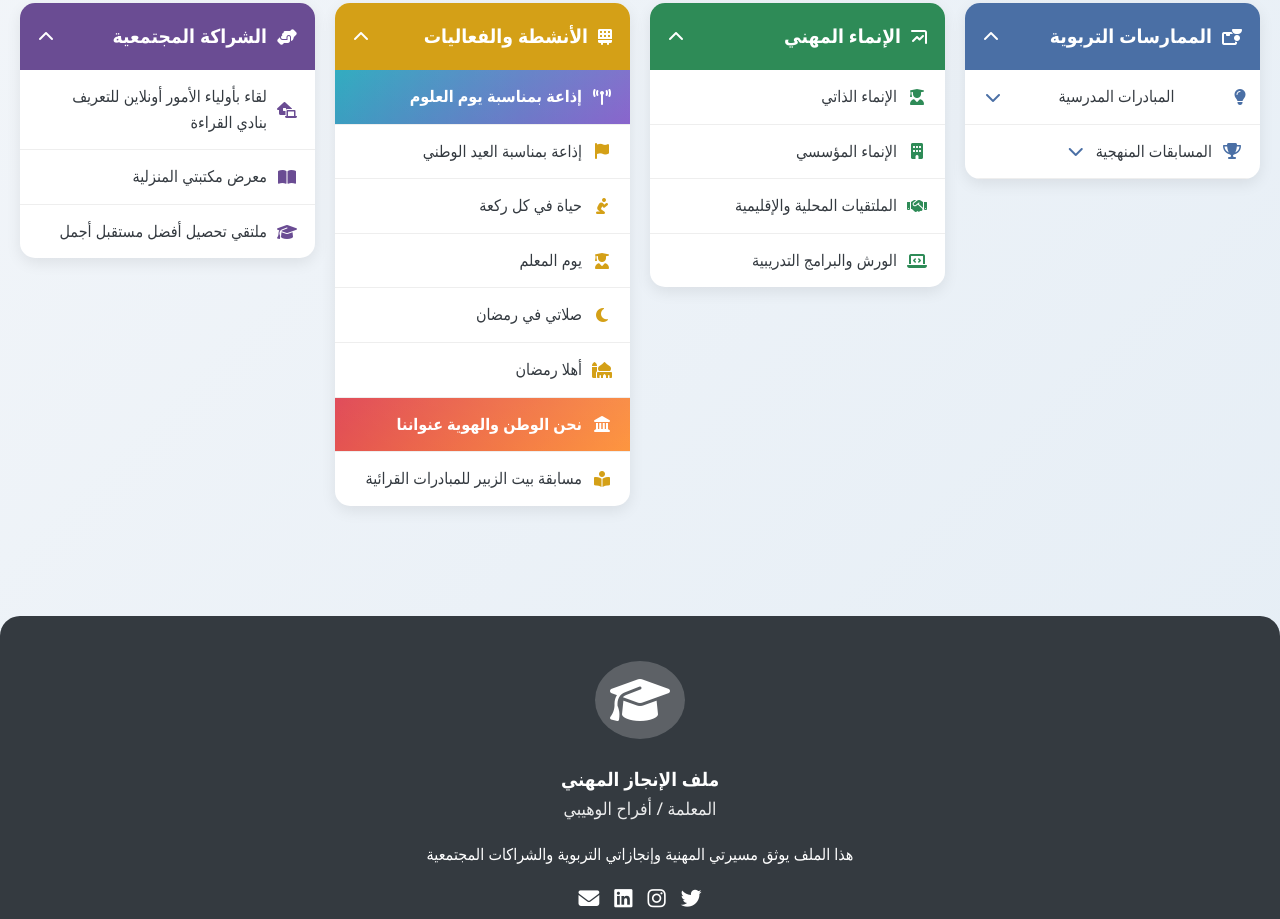
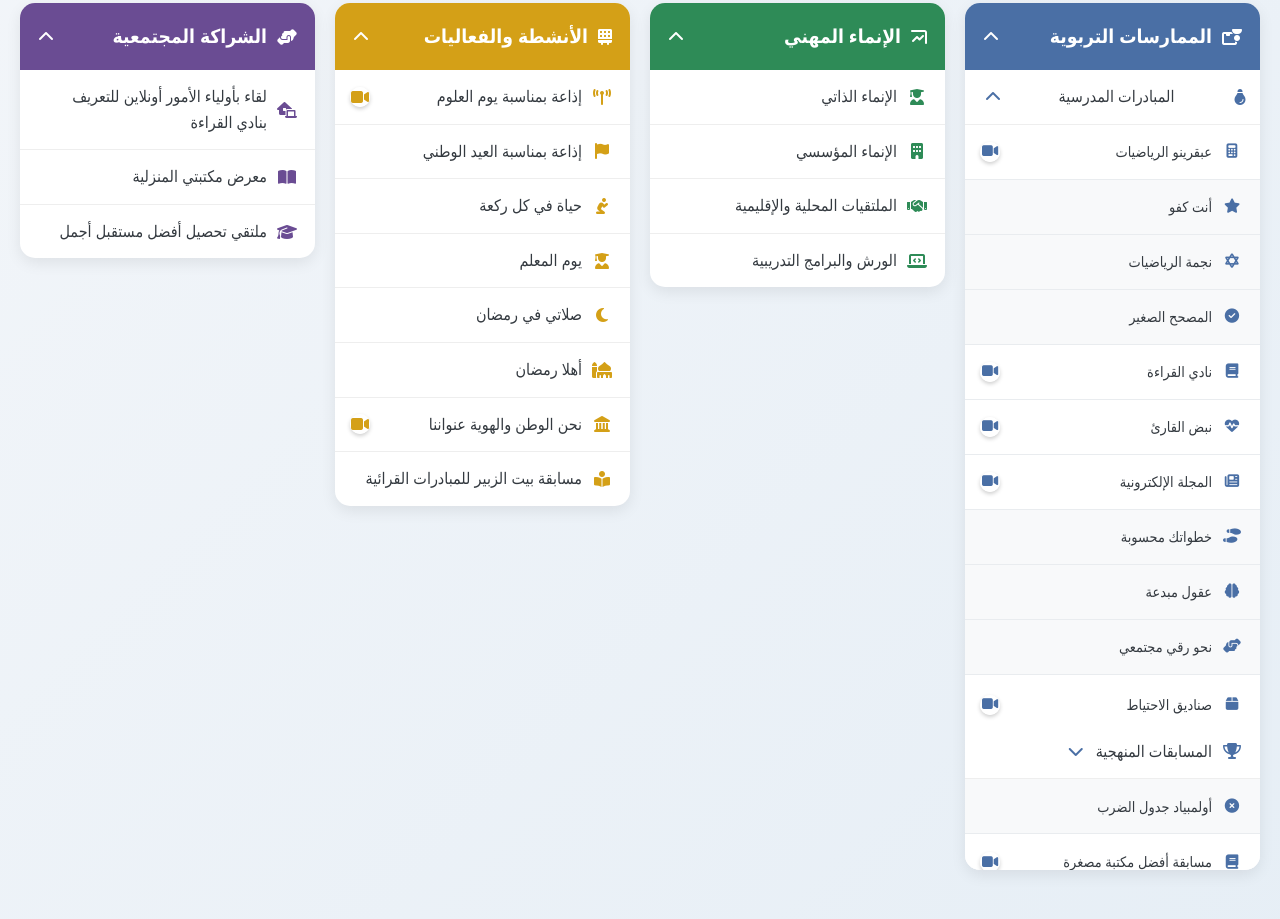
Before and after one commit to t-m3/afrah, a plain HTML site: page index.html in a window 1280 px wide. Shown: the part 652-1571 px from the top of the page. Drawn offline with Linux system fonts and the light colour scheme.

Commit message:
Update index.html

```diff
--- a/index.html
+++ b/index.html
@@ -52,6 +52,7 @@
             margin-bottom: 30px;
             position: relative;
             overflow: hidden;
+            z-index: 10;
         }
 
         /* رموز الرياضيات المتحركة في الخلفية العلوية */
@@ -220,6 +221,8 @@
             margin: 30px 0;
             flex-wrap: wrap;
             justify-content: center;
+            position: relative;
+            z-index: 5;
         }
 
         .dropdown-column {
@@ -235,6 +238,8 @@
             box-shadow: 0 5px 15px rgba(0, 0, 0, 0.08);
             transition: transform 0.3s ease, box-shadow 0.3s ease;
             margin-bottom: 20px;
+            position: relative;
+            z-index: 5;
         }
 
         .dropdown:hover {
@@ -285,10 +290,12 @@
             max-height: 0;
             overflow: hidden;
             transition: max-height 0.5s ease;
+            position: relative;
+            z-index: 6;
         }
 
         .dropdown.active .dropdown-content {
-            max-height: 600px;
+            max-height: 800px;
         }
 
         .dropdown.active .dropdown-header i {
@@ -303,6 +310,8 @@
             gap: 10px;
             transition: background 0.2s ease;
             cursor: pointer;
+            position: relative;
+            z-index: 6;
         }
 
         .dropdown-item:last-child {
@@ -512,11 +521,11 @@
         }
 
         .initiatives-dropdown.active {
-            max-height: 500px;
+            max-height: 600px;
         }
 
         .initiative-item {
-            padding: 12px 18px 12px 40px;
+            padding: 14px 18px 14px 40px;
             border-bottom: 1px solid #e9ecef;
             display: flex;
             align-items: center;
@@ -524,6 +533,7 @@
             transition: background 0.2s ease;
             font-size: 0.9rem;
             cursor: pointer;
+            min-height: 55px;
         }
 
         .initiative-item:last-child {
@@ -566,11 +576,11 @@
         }
 
         .competitions-dropdown.active {
-            max-height: 200px;
+            max-height: 150px;
         }
 
         .competition-item {
-            padding: 12px 18px 12px 40px;
+            padding: 14px 18px 14px 40px;
             border-bottom: 1px solid #e9ecef;
             display: flex;
             align-items: center;
@@ -578,6 +588,7 @@
             transition: background 0.2s ease;
             font-size: 0.9rem;
             cursor: pointer;
+            min-height: 55px;
         }
 
         .competition-item:last-child {
@@ -595,144 +606,75 @@
             color: var(--practices);
         }
 
-        /* أنماط خاصة للعناصر التفاعلية */
-        .electronic-magazine {
-            background: linear-gradient(135deg, #ff7e5f 0%, #feb47b 100%);
-            color: white;
+        /* أيقونة الفيديو للعناصر المرتبطة بفيديو */
+        .video-item {
             position: relative;
-            overflow: hidden;
         }
 
-        .electronic-magazine::before {
-            content: '';
+        .video-icon {
             position: absolute;
-            top: 0;
-            left: 0;
-            right: 0;
-            bottom: 0;
-            background: linear-gradient(45deg, rgba(255,255,255,0.1) 0%, rgba(255,255,255,0.2) 100%);
-            z-index: 0;
+            left: 15px;
+            top: 50%;
+            transform: translateY(-50%);
+            color: #ff4444;
+            font-size: 0.8rem;
+            background: rgba(255, 255, 255, 0.9);
+            border-radius: 50%;
+            width: 20px;
+            height: 20px;
+            display: flex;
+            align-items: center;
+            justify-content: center;
+            box-shadow: 0 2px 4px rgba(0,0,0,0.2);
+        }
+
+        /* إصلاح مشكلة الصندوق الاحتياطي */
+        .reserve-box {
+            background: white;
+            color: var(--dark);
+            position: relative;
+            overflow: visible !important;
+            padding: 16px 18px !important;
+            min-height: 60px;
+            display: flex;
+            align-items: center;
+            line-height: 1.4;
+            z-index: 7;
+        }
+
+        .math-genius {
+            background: white;
+            color: var(--dark);
+        }
+
+        .reading-club {
+            background: white;
+            color: var(--dark);
+        }
+
+        .reader-pulse {
+            background: white;
+            color: var(--dark);
+        }
+
+        .electronic-magazine {
+            background: white;
+            color: var(--dark);
         }
 
         .library-competition {
-            background: linear-gradient(135deg, #6a4c93 0%, #8b6cb3 100%);
-            color: white;
-            position: relative;
-            overflow: hidden;
-        }
-
-        .library-competition::before {
-            content: '';
-            position: absolute;
-            top: 0;
-            left: 0;
-            right: 0;
-            bottom: 0;
-            background: linear-gradient(45deg, rgba(255,255,255,0.1) 0%, rgba(255,255,255,0.2) 100%);
-            z-index: 0;
-        }
-
-        .reserve-box {
-            background: linear-gradient(135deg, #28a745 0%, #20c997 100%);
-            color: white;
-            position: relative;
-            overflow: hidden;
-        }
-
-        .reserve-box::before {
-            content: '';
-            position: absolute;
-            top: 0;
-            left: 0;
-            right: 0;
-            bottom: 0;
-            background: linear-gradient(45deg, rgba(255,255,255,0.1) 0%, rgba(255,255,255,0.2) 100%);
-            z-index: 0;
+            background: white;
+            color: var(--dark);
         }
 
         .science-broadcast {
-            background: linear-gradient(135deg, #17a2b8 0%, #6f42c1 100%);
-            color: white;
-            position: relative;
-            overflow: hidden;
-        }
-
-        .science-broadcast::before {
-            content: '';
-            position: absolute;
-            top: 0;
-            left: 0;
-            right: 0;
-            bottom: 0;
-            background: linear-gradient(45deg, rgba(255,255,255,0.1) 0%, rgba(255,255,255,0.2) 100%);
-            z-index: 0;
-        }
-
-        .reader-pulse {
-            background: linear-gradient(135deg, #e83e8c 0%, #fd7e14 100%);
-            color: white;
-            position: relative;
-            overflow: hidden;
-        }
-
-        .reader-pulse::before {
-            content: '';
-            position: absolute;
-            top: 0;
-            left: 0;
-            right: 0;
-            bottom: 0;
-            background: linear-gradient(45deg, rgba(255,255,255,0.1) 0%, rgba(255,255,255,0.2) 100%);
-            z-index: 0;
-        }
-
-        .reading-club {
-            background: linear-gradient(135deg, #6610f2 0%, #6f42c1 100%);
-            color: white;
-            position: relative;
-            overflow: hidden;
-        }
-
-        .reading-club::before {
-            content: '';
-            position: absolute;
-            top: 0;
-            left: 0;
-            right: 0;
-            bottom: 0;
-            background: linear-gradient(45deg, rgba(255,255,255,0.1) 0%, rgba(255,255,255,0.2) 100%);
-            z-index: 0;
+            background: white;
+            color: var(--dark);
         }
 
         .national-identity {
-            background: linear-gradient(135deg, #dc3545 0%, #fd7e14 100%);
-            color: white;
-            position: relative;
-            overflow: hidden;
-        }
-
-        .national-identity::before {
-            content: '';
-            position: absolute;
-            top: 0;
-            left: 0;
-            right: 0;
-            bottom: 0;
-            background: linear-gradient(45deg, rgba(255,255,255,0.1) 0%, rgba(255,255,255,0.2) 100%);
-            z-index: 0;
-        }
-
-        /* نمط عام للعناصر التفاعلية */
-        .interactive-item i {
-            color: white !important;
-            z-index: 1;
-            position: relative;
-        }
-
-        .interactive-item span {
-            z-index: 1;
-            position: relative;
-            font-weight: bold;
+            background: white;
+            color: var(--dark);
         }
     </style>
 </head>
@@ -787,10 +729,13 @@
                             <span>المبادرات المدرسية</span>
                             <i class="fas fa-chevron-down"></i>
                         </div>
-                        <div class="initiatives-dropdown">
-                            <div class="initiative-item">
+                        <div class="initiatives-dropdown active">
+                            <div class="initiative-item math-genius video-item interactive-item" onclick="openMathGenius()">
                                 <i class="fas fa-calculator"></i>
-                                <span>عبقريو الرياضيات</span>
+                                <span>عبقرينو الرياضيات</span>
+                                <div class="video-icon">
+                                    <i class="fas fa-video"></i>
+                                </div>
                             </div>
                             <div class="initiative-item">
                                 <i class="fas fa-star"></i>
@@ -804,17 +749,26 @@
                                 <i class="fas fa-check-circle"></i>
                                 <span>المصحح الصغير</span>
                             </div>
-                            <div class="initiative-item reading-club interactive-item" onclick="openReadingClub()">
+                            <div class="initiative-item reading-club video-item interactive-item" onclick="openReadingClub()">
                                 <i class="fas fa-book"></i>
                                 <span>نادي القراءة</span>
+                                <div class="video-icon">
+                                    <i class="fas fa-video"></i>
+                                </div>
                             </div>
-                            <div class="initiative-item reader-pulse interactive-item" onclick="openReaderPulse()">
+                            <div class="initiative-item reader-pulse video-item interactive-item" onclick="openReaderPulse()">
                                 <i class="fas fa-heartbeat"></i>
                                 <span>نبض القارئ</span>
+                                <div class="video-icon">
+                                    <i class="fas fa-video"></i>
+                                </div>
                             </div>
-                            <div class="initiative-item electronic-magazine interactive-item" onclick="openMagazine()">
+                            <div class="initiative-item electronic-magazine video-item interactive-item" onclick="openMagazine()">
                                 <i class="fas fa-newspaper"></i>
                                 <span>المجلة الإلكترونية</span>
+                                <div class="video-icon">
+                                    <i class="fas fa-video"></i>
+                                </div>
                             </div>
                             <div class="initiative-item">
                                 <i class="fas fa-shoe-prints"></i>
@@ -828,9 +782,12 @@
                                 <i class="fas fa-hands-helping"></i>
                                 <span>نحو رقي مجتمعي</span>
                             </div>
-                            <div class="initiative-item reserve-box interactive-item" onclick="openReserveBox()">
+                            <div class="initiative-item reserve-box video-item interactive-item" onclick="openReserveBox()">
                                 <i class="fas fa-box"></i>
                                 <span>صناديق الاحتياط</span>
+                                <div class="video-icon">
+                                    <i class="fas fa-video"></i>
+                                </div>
                             </div>
                         </div>
                         <div class="dropdown-item highlight competitions-toggle">
@@ -838,14 +795,17 @@
                             <span>المسابقات المنهجية</span>
                             <i class="fas fa-chevron-down"></i>
                         </div>
-                        <div class="competitions-dropdown">
+                        <div class="competitions-dropdown active">
                             <div class="competition-item">
                                 <i class="fas fa-times-circle"></i>
                                 <span>أولمبياد جدول الضرب</span>
                             </div>
-                            <div class="competition-item library-competition interactive-item" onclick="openLibraryCompetition()">
+                            <div class="competition-item library-competition video-item interactive-item" onclick="openLibraryCompetition()">
                                 <i class="fas fa-book"></i>
                                 <span>مسابقة أفضل مكتبة مصغرة</span>
+                                <div class="video-icon">
+                                    <i class="fas fa-video"></i>
+                                </div>
                             </div>
                         </div>
                     </div>
@@ -890,9 +850,12 @@
                         <i class="fas fa-chevron-down"></i>
                     </div>
                     <div class="dropdown-content">
-                        <div class="dropdown-item highlight science-broadcast interactive-item" onclick="openScienceBroadcast()">
+                        <div class="dropdown-item highlight science-broadcast video-item interactive-item" onclick="openScienceBroadcast()">
                             <i class="fas fa-broadcast-tower"></i>
                             <span>إذاعة بمناسبة يوم العلوم</span>
+                            <div class="video-icon">
+                                <i class="fas fa-video"></i>
+                            </div>
                         </div>
                         <div class="dropdown-item highlight">
                             <i class="fas fa-flag"></i>
@@ -914,9 +877,12 @@
                             <i class="fas fa-mosque"></i>
                             <span>أهلا رمضان</span>
                         </div>
-                        <div class="dropdown-item highlight national-identity interactive-item" onclick="openNationalIdentity()">
+                        <div class="dropdown-item highlight national-identity video-item interactive-item" onclick="openNationalIdentity()">
                             <i class="fas fa-landmark"></i>
                             <span>نحن الوطن والهوية عنواننا</span>
+                            <div class="video-icon">
+                                <i class="fas fa-video"></i>
+                            </div>
                         </div>
                         <div class="dropdown-item highlight">
                             <i class="fas fa-book-reader"></i>
@@ -987,7 +953,6 @@
                 symbol.className = 'math-symbol';
                 symbol.textContent = symbols[Math.floor(Math.random() * symbols.length)];
 
-                // توزيع عشوائي للرموز في الخلفية العلوية
                 const left = Math.random() * 100;
                 const delay = Math.random() * 20;
                 const duration = 20 + Math.random() * 10;
@@ -1011,7 +976,7 @@
         // تفعيل القائمة المنسدلة للمبادرات التربوية
         document.querySelectorAll('.initiatives-toggle').forEach(toggle => {
             toggle.addEventListener('click', (e) => {
-                e.stopPropagation(); // منع تنفيذ الحدث على العناصر الأصل
+                e.stopPropagation();
                 const dropdown = toggle.nextElementSibling;
                 dropdown.classList.toggle('active');
                 toggle.classList.toggle('active');
@@ -1021,18 +986,11 @@
         // تفعيل القائمة المنسدلة للمسابقات المنهجية
         document.querySelectorAll('.competitions-toggle').forEach(toggle => {
             toggle.addEventListener('click', (e) => {
-                e.stopPropagation(); // منع تنفيذ الحدث على العناصر الأصل
+                e.stopPropagation();
                 const dropdown = toggle.nextElementSibling;
                 dropdown.classList.toggle('active');
                 toggle.classList.toggle('active');
             });
-        });
-
-        // تأثيرات إضافية عند التمرير
-        window.addEventListener('scroll', () => {
-            const scrolled = window.pageYOffset;
-            const parallax = document.querySelector('header');
-            parallax.style.transform = `translateY(${scrolled * 0.5}px)`;
         });
 
         // رسالة ترحيب
@@ -1041,8 +999,20 @@
                 alert('مرحباً بكم في منصة ملف إنجاز المعلمة أفراح الوهيبي 2025');
             }, 1000);
 
-            // إنشاء الرموز المتحركة بعد تحميل الصفحة
             createFloatingSymbols();
+
+            document.querySelectorAll('.initiatives-dropdown').forEach(dropdown => {
+                dropdown.classList.add('active');
+            });
+            document.querySelectorAll('.competitions-dropdown').forEach(dropdown => {
+                dropdown.classList.add('active');
+            });
+            document.querySelectorAll('.initiatives-toggle').forEach(toggle => {
+                toggle.classList.add('active');
+            });
+            document.querySelectorAll('.competitions-toggle').forEach(toggle => {
+                toggle.classList.add('active');
+            });
         });
 
         // تفعيل جميع القوائم المنسدلة تلقائياً
@@ -1092,6 +1062,12 @@
             window.open(nationalIdentityUrl, '_blank', 'width=1000,height=700,scrollbars=yes,resizable=yes');
         }
 
+        // فتح عبقرينو الرياضيات
+        function openMathGenius() {
+            const mathGeniusUrl = 'https://h.top4top.io/m_36003wkeg1.mp4';
+            window.open(mathGeniusUrl, '_blank', 'width=1000,height=700,scrollbars=yes,resizable=yes');
+        }
+
         // إضافة تأثير عند النقر على العناصر التفاعلية
         document.addEventListener('DOMContentLoaded', function() {
             const interactiveItems = document.querySelectorAll('.interactive-item');
```
